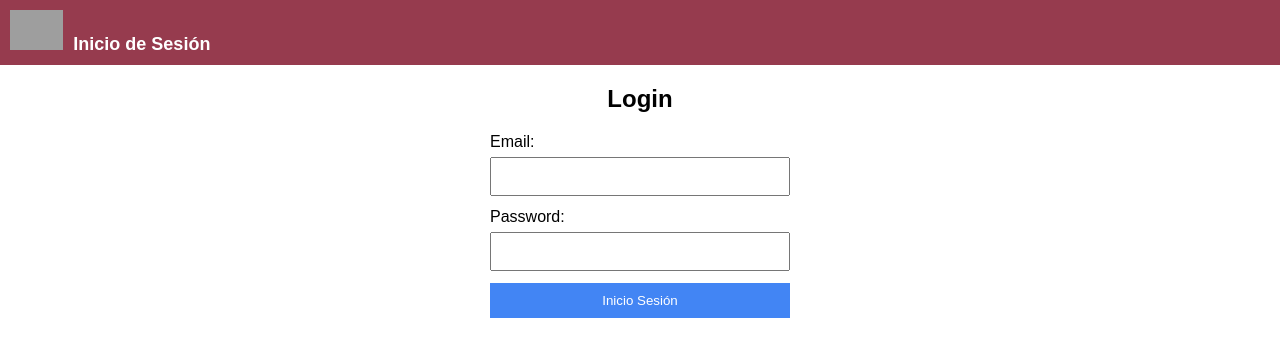
After one commit to GoldMane01/cofradiadb, a PHP site: page /login.php in a window 1280 px wide. The commit adds this page. Shown: the top 357 px of the page. Run offline with PHP 8.4, Linux system fonts and the light colour scheme; a stand-in replaces the project's code that opens the database connection; grey boxes are pictures that could not be loaded.

Commit message:
Login page

```diff
--- /dev/null
+++ b/login.css
@@ -0,0 +1,44 @@
+header {
+    background-color: #963b4e;
+    padding: 10px;
+    text-align: left;
+}
+
+header a {
+    color: white;
+    text-decoration: none;
+    font-size: 18px;
+    font-weight: bold;
+}
+
+body {
+    font-family: Arial, sans-serif;
+    margin: 0;
+    padding: 0;
+}
+
+form {
+	max-width: 300px;
+	margin: auto;
+}
+
+input[type="email"],
+input[type="password"] {
+	width: 100%;
+	padding: 10px;
+	margin: 6px 0 12px;
+	box-sizing: border-box;
+}
+
+input[type="submit"] {
+	padding: 10px;
+	width: 100%;
+	background-color: #4285f4;
+	color: white;
+	border: none;
+}
+
+.error {
+	color: red;
+	text-align: center;
+}
--- /dev/null
+++ b/login.php
@@ -0,0 +1,62 @@
+<?php
+require 'config.php';
+
+//error_reporting(E_ALL);
+//ini_set('display_errors', 1);
+$login_error = "";
+
+try {
+    if ($_SERVER['REQUEST_METHOD'] === 'POST') {
+        $email = $_POST['email'] ?? '';
+        $password = $_POST['password'] ?? '';
+
+        $stmt = $pdo->prepare("SELECT password FROM user WHERE email = ?");
+        $stmt->execute([$email]);
+        $user = $stmt->fetch();
+
+        if ($user && password_verify($password, $user['password'])) {
+            header('Location: home.php');
+        } else {
+			$login_error = "Error: contraseña o correo equivocados";
+        }
+    }
+
+} catch (PDOException $e) {
+    echo 'Database error: ' . $e->getMessage();
+    exit;
+}
+?>
+
+<!DOCTYPE html>
+<html lang="en">
+<head>
+    <meta charset="UTF-8">
+    <title>Iniciar Sesión</title>
+    <link rel="stylesheet" href="login.css">
+</head>
+<body>
+
+<header>
+    <a href="index.html" style="margin-right: 5px;">
+      <img src="path/to/logo.png" alt="Logo" style="height: 40px;">
+    </a>
+    <a href="login.php">Inicio de Sesión</a>
+</header>
+<h2 style="text-align: center;">Login</h2>
+
+<?php if ($login_error): ?>
+    <p class="error"><?= htmlspecialchars($login_error) ?></p>
+<?php endif; ?>
+
+<form method="post" action="">
+    <label for="email">Email:</label><br>
+    <input type="email" id="email" name="email" required><br>
+
+    <label for="password">Password:</label><br>
+    <input type="password" id="password" name="password" required><br>
+
+    <input type="submit" value="Inicio Sesión">
+</form>
+
+</body>
+</html>
```
Also changed, not shown: index.html (+6 -4 lines), style.css (+15 -3 lines).
